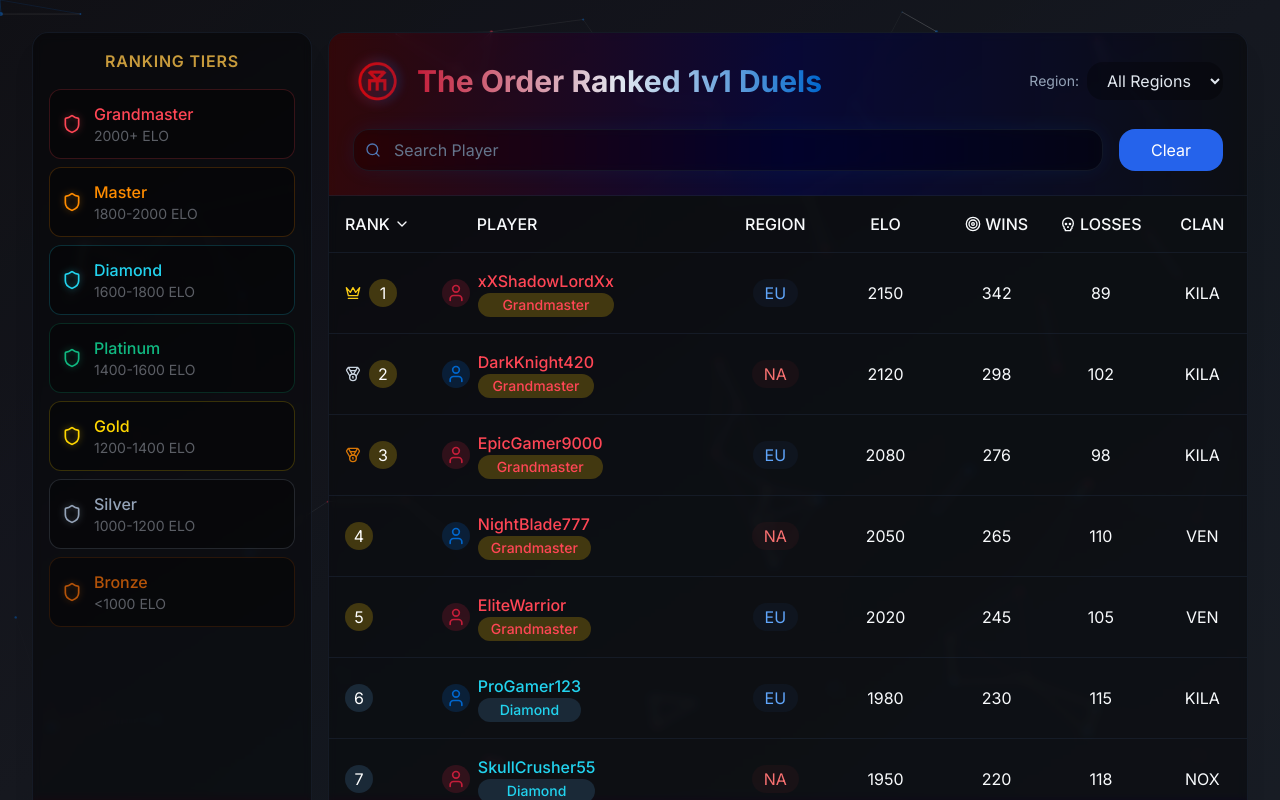
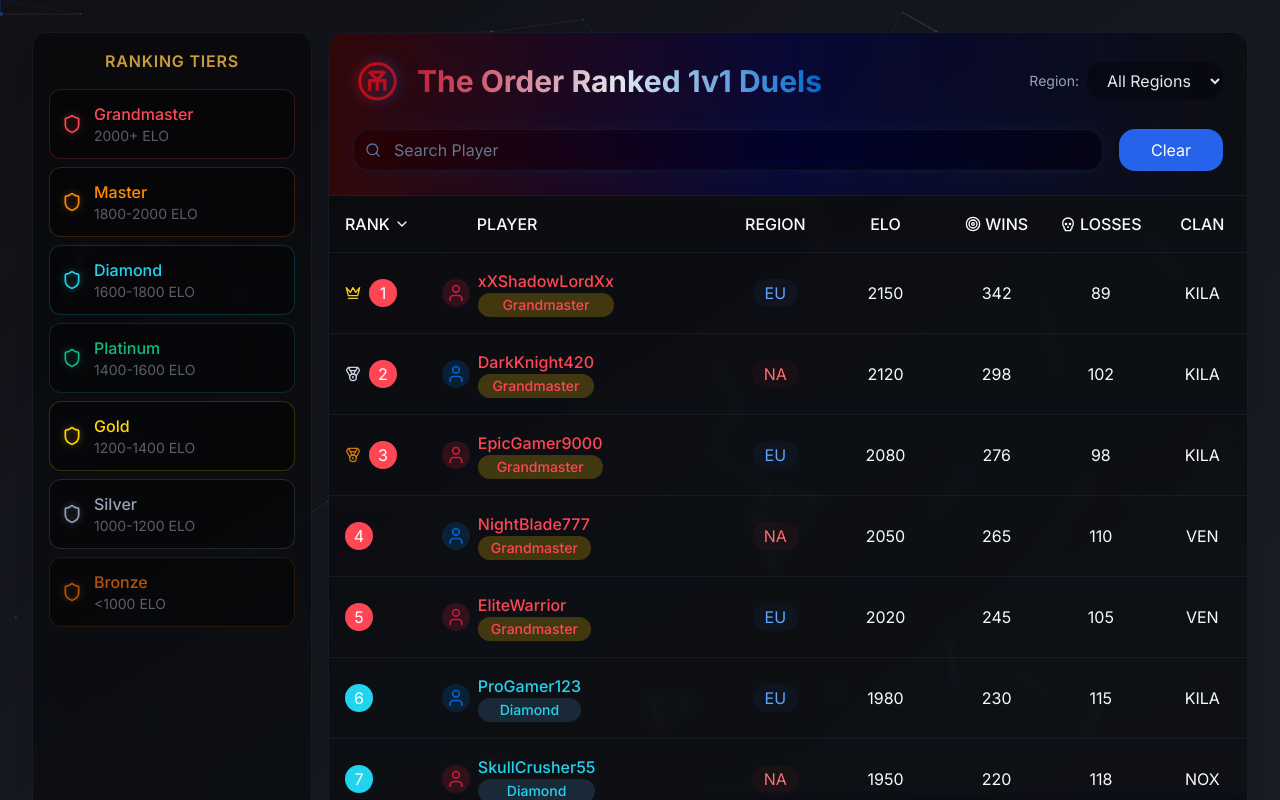
Before and after one commit to iGotYourBackMr/chiv-leaderboard, a Next.js app: page / in a window 1280 px wide. Shown: the top 800 px of the page. Built offline with nearby package versions, Linux system fonts and the light colour scheme.

Commit message:
fix: update number bubbles to match player rank colors

```diff
--- a/components/chivalry-leaderboard.tsx
+++ b/components/chivalry-leaderboard.tsx
@@ -424,10 +424,10 @@ export default function LeaderboardComponent({
                         <div className="flex items-center space-x-1 sm:space-x-2">
                           {getRankIcon(player.rank)}
                           <div className={`w-7 h-7 rounded-full flex items-center justify-center ${
-                            player.rankTier === 'Grandmaster' ? 'bg-[#423810]' :
-                            player.rankTier === 'Diamond' ? 'bg-[#1a2937]' :
-                            player.rankTier === 'Gold' ? 'bg-[#423810]' :
-                            'bg-[#2b1a1a]'
+                            player.rankTier === 'Grandmaster' ? 'bg-[#FF4655]' :  // Red
+                            player.rankTier === 'Diamond' ? 'bg-[#22D3EE]' :      // Cyan
+                            player.rankTier === 'Gold' ? 'bg-[#FFD700]' :         // Gold
+                            'bg-[#B45309]'                                        // Bronze
                           }`}>
                             <span className="text-sm sm:text-base text-white">
                               {player.rank}
```
